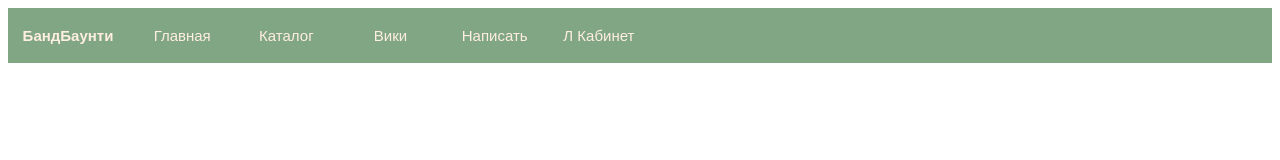
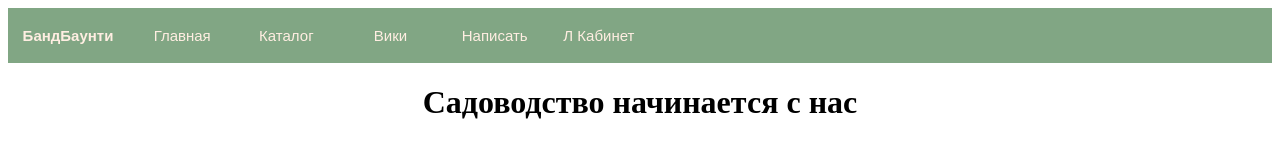
Before and after one commit to Bra45f/Skavrenuk_sait_po_sadovodstvu, a plain HTML site: page index.html in a window 1280 px wide. Drawn offline with Linux system fonts and the light colour scheme.

Commit message:
добавил h1 блок

```diff
--- a/index.html
+++ b/index.html
@@ -3,7 +3,7 @@
 <head>
     <meta charset="UTF-8">
     <meta name="viewport" content="width=device-width, initial-scale=1.0">
-    <title>БандБаунти - онлайн магазин по садоводстыу номер один!</title>
+    <title>БандБаунти - онлайн магазин по садоводству номер один!</title>
     <link rel="stylesheet" href="style.css">
 </head>
 <body>
@@ -16,5 +16,8 @@
 
         <a id="about" class="nav-link" href="">Л Кабинет</a>
      </nav>
+
+     <h1>Садоводство начинается с нас</h1>
+
 </body>
 </html>
--- a/style.css
+++ b/style.css
@@ -22,3 +22,6 @@
     background-color: #81A684;
     font-weight: bold;
 }
+h1{
+    text-align: center;
+}
```
